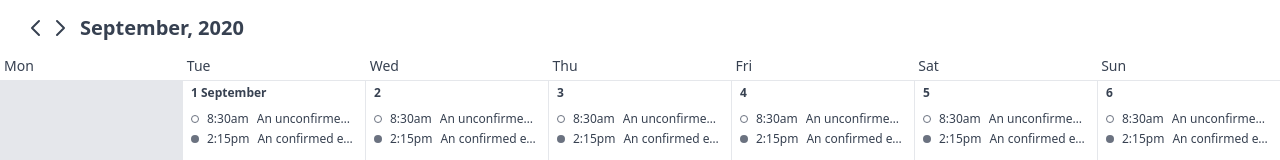
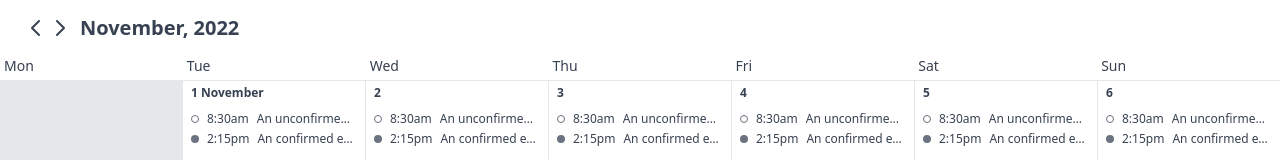
Before and after one commit to realheaven718/group-calendar, a React (Create React App) app in the folder frontend/: page / in a window 1280 px wide. Shown: the top 160 px of the page. Built offline with nearby package versions, Linux system fonts and the light colour scheme.

Commit message:
feat: Generate the calendar days using real date

```diff
--- a/frontend/package.json
+++ b/frontend/package.json
@@ -6,6 +6,7 @@
     "@testing-library/jest-dom": "^5.16.5",
     "@testing-library/react": "^13.4.0",
     "@testing-library/user-event": "^13.5.0",
+    "date-fns": "^2.29.3",
     "react": "^18.2.0",
     "react-dom": "^18.2.0",
     "react-scripts": "5.0.1",
--- a/frontend/src/components/Calendar.js
+++ b/frontend/src/components/Calendar.js
@@ -1,14 +1,16 @@
 import React from 'react';
 
+import useDate from '../hooks/useDate';
 import MonthAndYear from './MonthAndYear';
 import AllDays from './AllDays';
 import DayCardList from './DayCardList';
 
 const Calendar = () => {
+  const date = useDate();
   // Dummy data
-  const data = Array.from({ length: 30 }, (_, i) => ({
+  const data = Array.from({ length: date.daysInMonth }, (_, i) => ({
     day: i + 1,
-    month: 'September',
+    month: date.month,
     events: [
       {
         time: '8:30am',
@@ -26,9 +28,9 @@ const Calendar = () => {
   return (
     <div className="flex flex-grow w-screen h-screen overflow-auto text-gray-700">
       <div className="flex flex-col flex-grow">
-        <MonthAndYear month="September" year="2020" />
+        <MonthAndYear month={date.month} year={date.year} />
         <AllDays />
-        <DayCardList data={data} />
+        <DayCardList data={data} firstDayOfMonth={date.firstDay} />
       </div>
     </div>
   );
--- /dev/null
+++ b/frontend/src/hooks/useDate.js
@@ -0,0 +1,26 @@
+import { useState } from 'react';
+
+import getDaysInMonth from 'date-fns/getDaysInMonth';
+import getYear from 'date-fns/getYear';
+import startOfMonth from 'date-fns/startOfMonth';
+import format from 'date-fns/format';
+
+// Current date
+const useDate = () => {
+  const [date, setDate] = useState(new Date());
+  const year = getYear(date);
+  // Month in string format; e.g. 'November'
+  const month = format(date, 'LLLL');
+  const daysInMonth = getDaysInMonth(date);
+  // First day of the month; e.g. 'Tue'
+  const firstDay = format(startOfMonth(date), 'E');
+
+  return {
+    year,
+    month,
+    daysInMonth,
+    firstDay,
+  }
+};
+
+export default useDate
```
Also changed, not shown: 1 other file (tests, documents, lock files or other folders).
